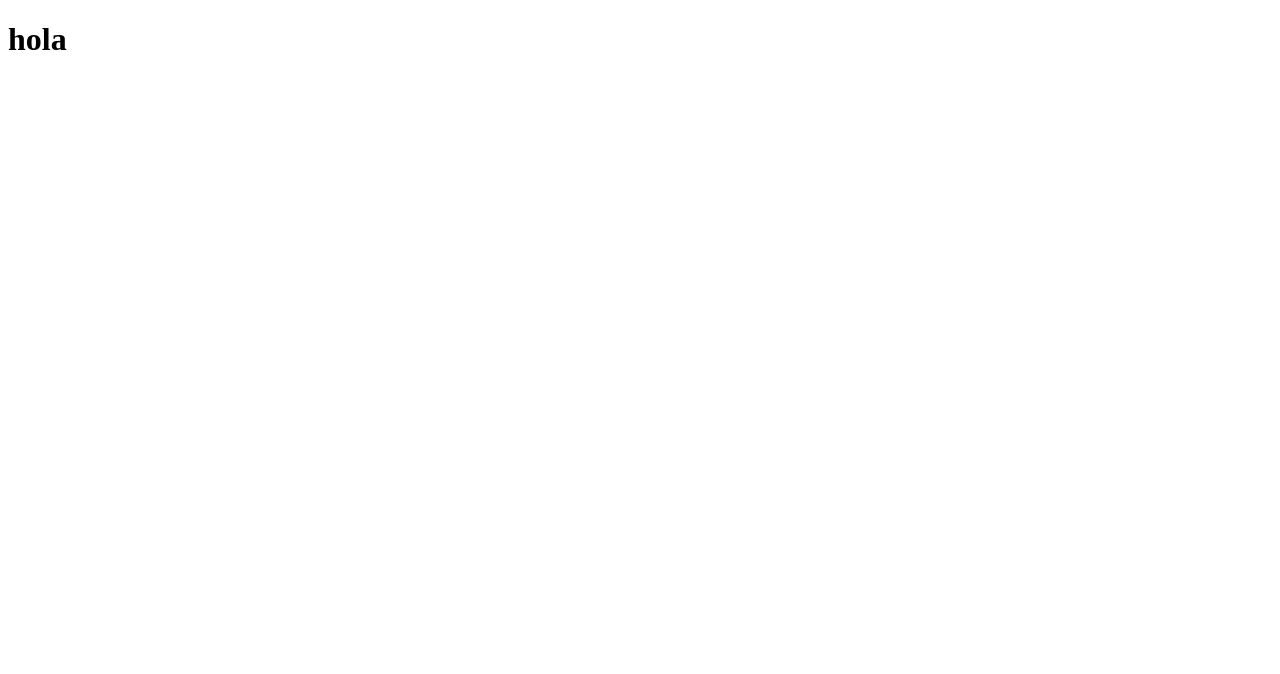
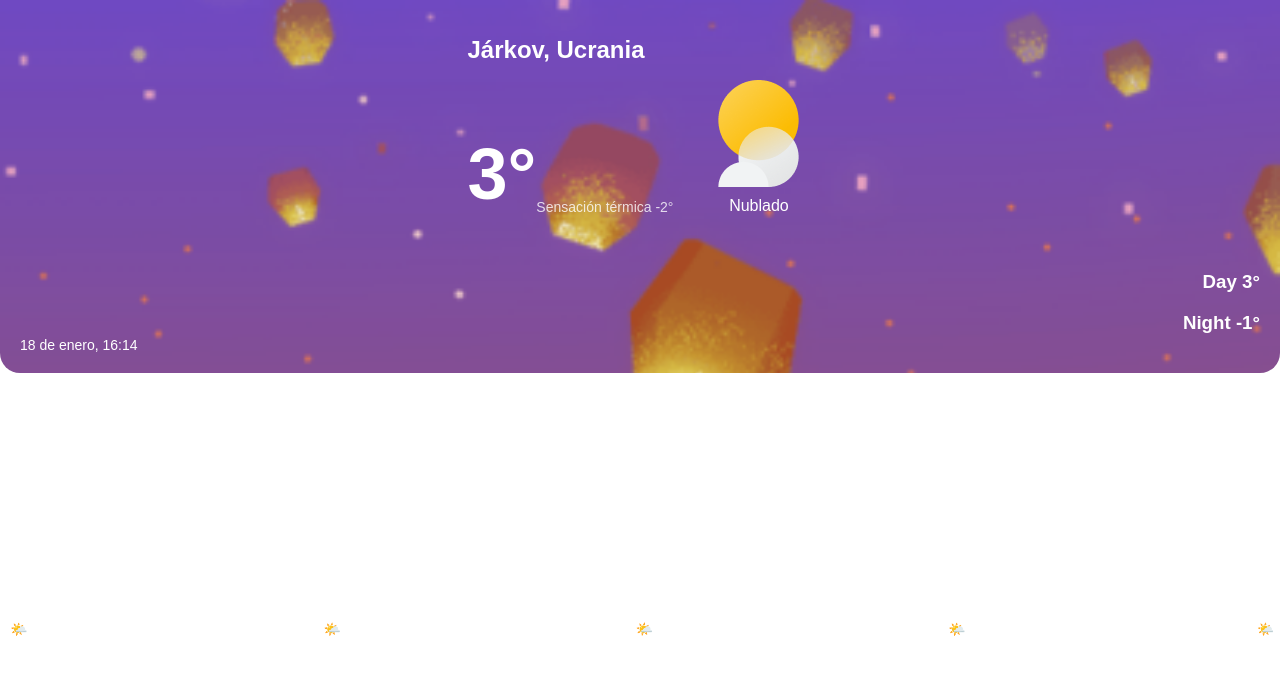
Before and after one commit to CamiloEstebanConchaTorres/weatherApp, a website: page public/index.html in a window 1280 px wide. Drawn offline with Linux system fonts and the light colour scheme.

Commit message:
feat: :art: Implementacion de diseño inicial de al app
Se manejaron distintas secciones en las cuales se dio un diseño y estructura lo mas poarecido a la del ejemplo del figma

```diff
--- a/public/css/index.css
+++ b/public/css/index.css
@@ -0,0 +1,108 @@
+body {
+    font-family: Arial, sans-serif;
+    color: white;
+    margin: 0;
+    padding: 0px;
+}
+.container {
+
+    margin: 0 auto;
+    background-color: rgba(255, 255, 255, 0.1);
+    border-radius: 20px;
+}
+
+.imageweather{
+    background-image: url(../storage/img/climaimage.png);
+    background-repeat: no-repeat;
+    background-size: cover;
+    background-position: center;
+    padding: 20px;
+    border-bottom-left-radius: 20px ;
+    border-bottom-right-radius: 20px ;
+}
+
+.header {
+    display: flex;
+    justify-content:space-evenly;
+}
+
+.header-h1{
+    font-size: 1.5rem;
+}
+
+.gradosYCloudy{
+    display: flex;
+    flex-direction: row;
+    gap: 2rem;
+}
+
+.grados{
+    display: flex;
+    flex-direction: row;
+    align-items: end;
+}
+.Cloudy{
+    display: flex;
+    flex-direction: column;
+    align-items: center;
+    gap: 10px;
+}
+
+.temp {
+    font-size: 72px;
+    font-weight: bold;
+}
+.feels-like {
+    font-size: 14px;
+    opacity: 0.8;
+}
+
+.dateYGrados{
+    display: flex;
+    align-items: end;
+    justify-content: space-between;
+    text-align: right;
+    margin-top: 3%;
+}
+
+.date {
+    margin-top: 20px;
+    font-size: 14px;
+}
+.tabs {
+    display: flex;
+    margin-top: 20px;
+    gap: 10px;
+}
+.tab {
+    background-color: rgba(255, 255, 255, 0.2);
+    padding: 5px 15px;
+    border-radius: 20px;
+    font-size: 14px;
+}
+.details {
+    display: grid;
+    grid-template-columns: 1fr 1fr;
+    gap: 10px;
+    margin-top: 20px;
+}
+.detail-item {
+    background-color: rgba(255, 255, 255, 0.1);
+    padding: 10px;
+    border-radius: 10px;
+    font-size: 14px;
+}
+.forecast {
+    margin-top: 20px;
+}
+.forecast h3 {
+    margin-bottom: 10px;
+}
+.forecast-items {
+    display: flex;
+    justify-content: space-between;
+}
+.forecast-item {
+    text-align: center;
+    font-size: 14px;
+}
--- a/public/index.html
+++ b/public/index.html
@@ -1,11 +1,90 @@
 <!DOCTYPE html>
-<html lang="en">
+<html lang="es">
 <head>
     <meta charset="UTF-8">
     <meta name="viewport" content="width=device-width, initial-scale=1.0">
-    <title>Document</title>
+    <title>Pronóstico del Tiempo - Járkov</title>
+    <link rel="stylesheet" href="css/index.css">
 </head>
 <body>
-    <h1>hola</h1>
+    <div class="container">
+        <div class="imageweather">
+            <div class="header">
+                <div>
+                    <h1 class="header-h1">Járkov, Ucrania</h1>
+                    <div class="gradosYCloudy">
+                        <div class="grados">
+                            <div class="temp">3°</div>
+                            <div class="feels-like">Sensación térmica -2°</div>
+                        </div>
+                        <div class="Cloudy">
+                            <img src="./storage/img/nublado.png" alt="">
+                            <div>Nublado</div>
+                        </div>
+                    </div>
+                </div>
+            </div>
+            <div class="dateYGrados">
+                <div class="date">18 de enero, 16:14</div>
+                <div class="grados-date">
+                    <h3>Day 3°</h3>
+                    <h3>Night -1°</h3>
+                </div>
+            </div>
+        </div>
+        <div class="tabs">
+            <div class="tab">Hoy</div>
+            <div class="tab">Mañana</div>
+            <div class="tab">10 días</div>
+        </div>
+        <div class="details">
+            <div class="detail-item">
+                <div>Velocidad del viento</div>
+                <div>12km/h</div>
+            </div>
+            <div class="detail-item">
+                <div>Probabilidad de lluvia</div>
+                <div>24%</div>
+            </div>
+            <div class="detail-item">
+                <div>Presión</div>
+                <div>720 hpa</div>
+            </div>
+            <div class="detail-item">
+                <div>Índice UV</div>
+                <div>2.3</div>
+            </div>
+        </div>
+        <div class="forecast">
+            <h3>Pronóstico por hora</h3>
+            <div class="forecast-items">
+                <div class="forecast-item">
+                    <div>Ahora</div>
+                    <div>🌤️</div>
+                    <div>10°</div>
+                </div>
+                <div class="forecast-item">
+                    <div>10AM</div>
+                    <div>🌤️</div>
+                    <div>8°</div>
+                </div>
+                <div class="forecast-item">
+                    <div>11AM</div>
+                    <div>🌤️</div>
+                    <div>5°</div>
+                </div>
+                <div class="forecast-item">
+                    <div>12PM</div>
+                    <div>🌤️</div>
+                    <div>12°</div>
+                </div>
+                <div class="forecast-item">
+                    <div>1PM</div>
+                    <div>🌤️</div>
+                    <div>9°</div>
+                </div>
+            </div>
+        </div>
+    </div>
 </body>
 </html>
```
Also changed, not shown: public/storage/img/climaimage.png (added), public/storage/img/nublado.png (added).
